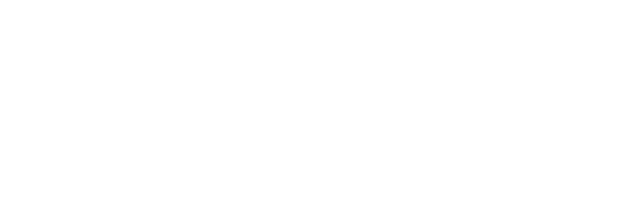
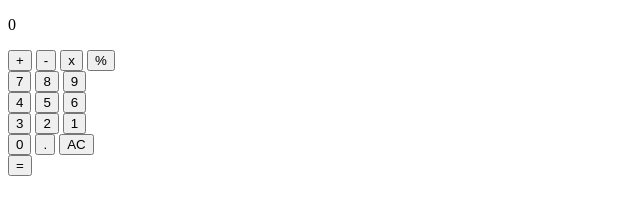
Before and after one commit to aidanahn/calculator, a plain HTML site: page index.html in a window 1280 px wide. Shown: the whole page, without its empty margins (0-640 px from the left). Drawn offline with Linux system fonts and the light colour scheme.

Commit message:
Modify index.html
finished setting up project HTML

```diff
--- a/index.html
+++ b/index.html
@@ -16,7 +16,44 @@
 
     <body>
         <div class="container">
-
+            <div class="output">
+                <p>0</p>
+            </div>
+            <div class="keypad">
+                <div> <!-- Row 1 (Operator Buttons) -->
+                    <button>+</button>
+                    <button>-</button>
+                    <button>x</button>
+                    <button>%</button>
+                </div>
+                <div> <!-- Row 2 (Numbers and Equal Sign) -->
+                    <div> <!-- Column 1 (Numbers, '.', AC) -->
+                        <div> <!-- Row 1 (Numbers) -->
+                            <button>7</button>
+                            <button>8</button>
+                            <button>9</button>
+                        </div>
+                        <div> <!-- Row 2 (Numbers) -->
+                            <button>4</button>
+                            <button>5</button>
+                            <button>6</button>
+                        </div>
+                        <div> <!-- Row 3 (Numbers) -->
+                            <button>3</button>
+                            <button>2</button>
+                            <button>1</button>
+                        </div>
+                        <div> <!-- Row 4 (Other) -->
+                            <button>0</button>
+                            <button>.</button>
+                            <button>AC</button>
+                        </div>
+                    </div>
+                    <div> <!-- Column 2 (Equal Sign) -->
+                        <button>=</button>
+                    </div>
+                </div>
+            </div>
         </div>
     </body>
 
```
